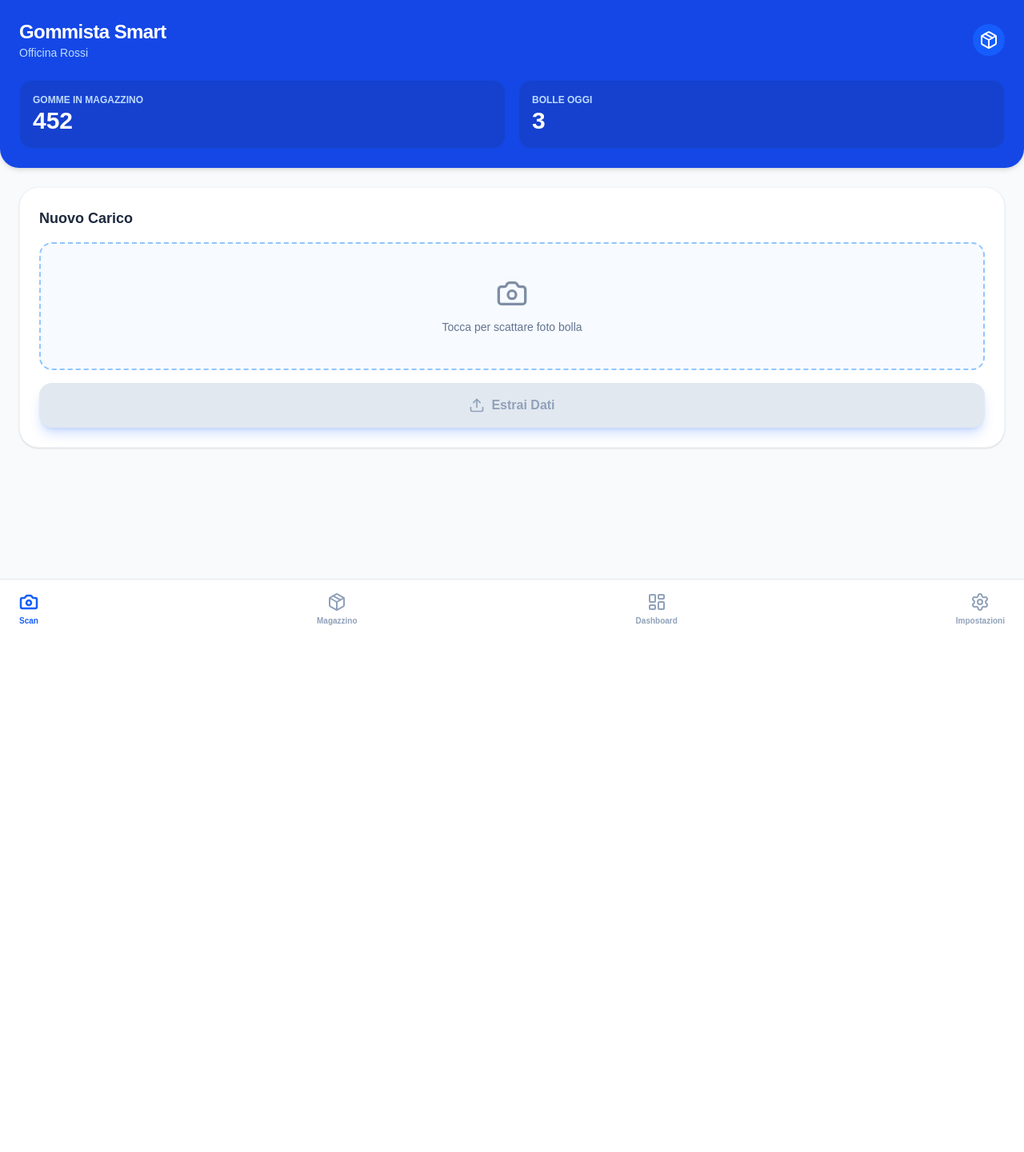
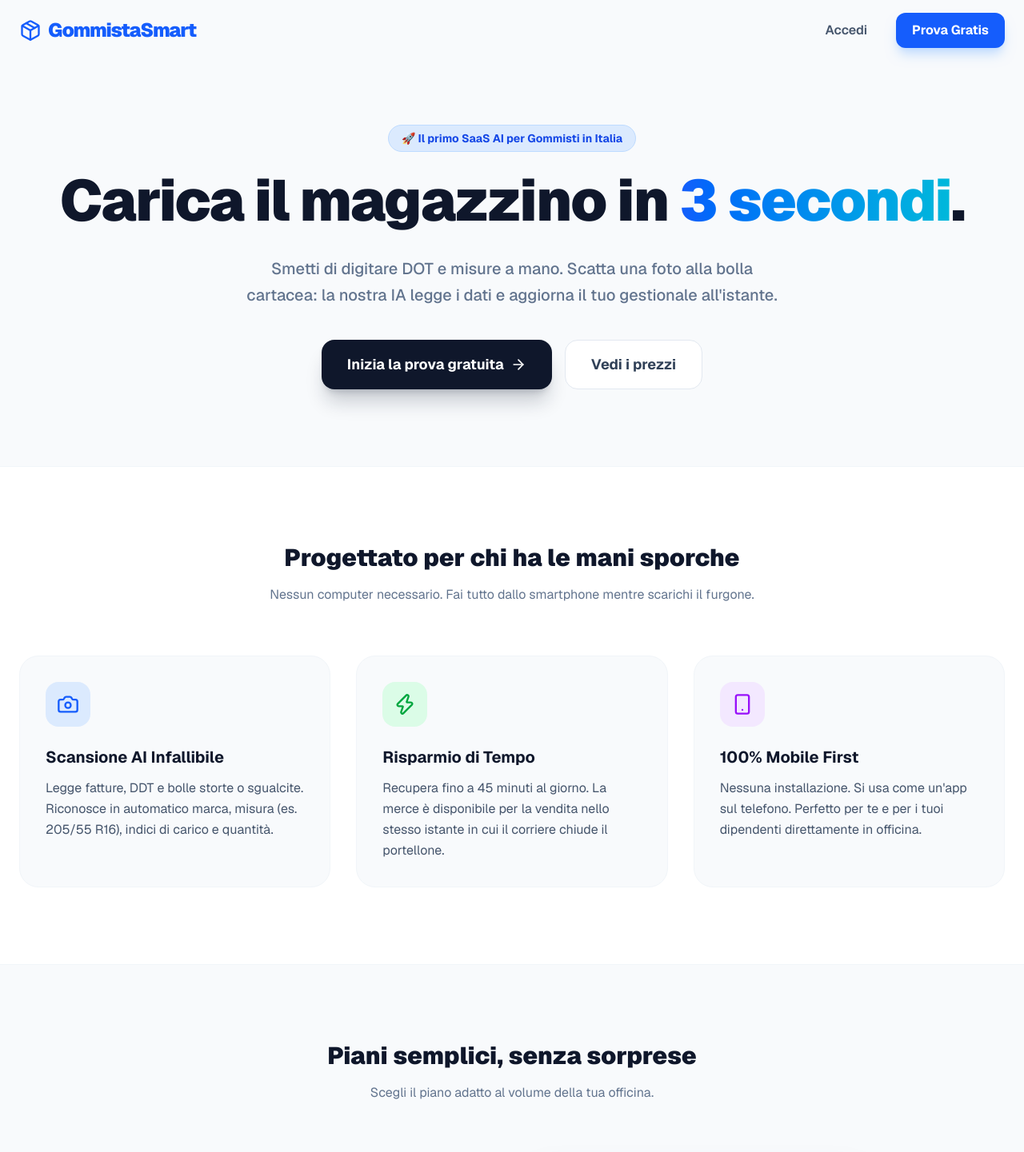
Before and after one commit to KrimZZ/saas-gommisti, a Next.js app: page / in a window 1280 px wide. Shown: the top 1441 px of the page at 80% size. Before the commit the page ends 800 px from the top, so only its background shows below. Built offline with nearby package versions, Linux system fonts and the light colour scheme.

Commit message:
Aggiunta Landing Page e routing

```diff
--- a/app/page.tsx
+++ b/app/page.tsx
@@ -1,167 +1,142 @@
-'use client';
+import Link from 'next/link';
+import { Camera, Zap, Smartphone, CheckCircle, ArrowRight, Package } from 'lucide-react';
 
-import { useState } from 'react';
-import { Camera, Upload, Package, LayoutDashboard, Settings, Loader2, CheckCircle2 } from 'lucide-react';
+export default function LandingPage() {
+  return (
+    <div className="min-h-screen bg-slate-50 font-sans selection:bg-blue-200 text-slate-900">
+      {/* Navbar Pubblica */}
+      <nav className="container mx-auto px-6 py-4 flex justify-between items-center">
+        <div className="flex items-center gap-2 text-blue-600 font-black text-2xl tracking-tighter">
+          <Package size={28} />
+          GommistaSmart
+        </div>
+        <div className="flex gap-4">
+          <Link href="/login" className="px-5 py-2.5 text-slate-600 font-semibold hover:text-blue-600 transition">
+            Accedi
+          </Link>
+          <Link href="/login" className="px-5 py-2.5 bg-blue-600 text-white font-bold rounded-xl shadow-lg shadow-blue-200 hover:bg-blue-700 hover:-translate-y-0.5 transition-all">
+            Prova Gratis
+          </Link>
+        </div>
+      </nav>
 
-export default function Home() {
-  const [file, setFile] = useState<File | null>(null);
-  const [loading, setLoading] = useState(false);
-  const [risultatoDati, setRisultatoDati] = useState<any>(null);
-
-  const handleFileChange = (e: React.ChangeEvent<HTMLInputElement>) => {
-    if (e.target.files && e.target.files[0]) {
-      setFile(e.target.files[0]);
-      setRisultatoDati(null);
-    }
-  };
-
-  const handleScan = async () => {
-    if (!file) return;
-    setLoading(true);
-    setRisultatoDati(null);
-
-    try {
-      const formData = new FormData();
-      formData.append('document', file);
-
-      const response = await fetch('/api/scan', {
-        method: 'POST',
-        body: formData,
-      });
-
-      const data = await response.json();
-
-      if (data.success) {
-        setRisultatoDati(data.data.pneumatici);
-      } else {
-        alert("Errore: " + data.error);
-      }
-    } catch (error) {
-      alert("Errore di connessione al server.");
-    } finally {
-      setLoading(false);
-    }
-  };
-
-  return (
-    <div className="min-h-screen bg-slate-50 flex flex-col pb-20">
-      {/* Header */}
-      <header className="bg-blue-700 text-white p-6 rounded-b-3xl shadow-md">
-        <div className="flex justify-between items-center mb-4">
-          <div>
-            <h1 className="text-2xl font-bold tracking-tight">Gommista Smart</h1>
-            <p className="text-blue-200 text-sm">Officina Rossi</p>
-          </div>
-          <div className="bg-blue-600 p-2 rounded-full">
-            <Package size={24} />
-          </div>
+      {/* Hero Section */}
+      <header className="container mx-auto px-6 pt-20 pb-24 text-center">
+        <div className="inline-block mb-4 px-4 py-1.5 bg-blue-100 text-blue-700 font-bold rounded-full text-sm border border-blue-200">
+          🚀 Il primo SaaS AI per Gommisti in Italia
         </div>
-
-        {/* Statistiche Rapide */}
-        <div className="grid grid-cols-2 gap-4 mt-6">
-          <div className="bg-blue-800/50 p-4 rounded-2xl backdrop-blur-sm border border-blue-600/30">
-            <p className="text-blue-200 text-xs font-semibold uppercase">Gomme in Magazzino</p>
-            <p className="text-3xl font-black">452</p>
-          </div>
-          <div className="bg-blue-800/50 p-4 rounded-2xl backdrop-blur-sm border border-blue-600/30">
-            <p className="text-blue-200 text-xs font-semibold uppercase">Bolle Oggi</p>
-            <p className="text-3xl font-black">3</p>
-          </div>
+        <h1 className="text-5xl md:text-7xl font-black text-slate-900 mb-6 tracking-tight leading-tight">
+          Carica il magazzino in <span className="text-transparent bg-clip-text bg-gradient-to-r from-blue-600 to-cyan-500">3 secondi</span>.
+        </h1>
+        <p className="text-xl text-slate-500 mb-10 max-w-2xl mx-auto font-medium leading-relaxed">
+          Smetti di digitare DOT e misure a mano. Scatta una foto alla bolla cartacea: la nostra IA legge i dati e aggiorna il tuo gestionale all'istante.
+        </p>
+        <div className="flex flex-col sm:flex-row justify-center gap-4">
+          <Link href="/login" className="px-8 py-4 bg-slate-900 text-white font-bold rounded-2xl hover:bg-slate-800 transition-all text-lg flex items-center justify-center gap-2 shadow-xl shadow-slate-900/20 hover:-translate-y-1">
+            Inizia la prova gratuita <ArrowRight size={20} />
+          </Link>
+          <a href="#pricing" className="px-8 py-4 bg-white text-slate-700 font-bold rounded-2xl hover:bg-slate-50 transition-all border border-slate-200 text-lg flex items-center justify-center">
+            Vedi i prezzi
+          </a>
         </div>
       </header>
 
-      {/* Area Principale - Scansione */}
-      <main className="flex-1 p-6 flex flex-col gap-6">
-        <div className="bg-white rounded-3xl p-6 shadow-sm border border-slate-100">
-          <h2 className="text-lg font-bold text-slate-800 mb-4">Nuovo Carico</h2>
+      {/* Features (Benefici) */}
+      <section className="bg-white py-24 border-y border-slate-100">
+        <div className="container mx-auto px-6">
+          <div className="text-center mb-16">
+            <h2 className="text-3xl font-black text-slate-900 mb-4">Progettato per chi ha le mani sporche</h2>
+            <p className="text-slate-500">Nessun computer necessario. Fai tutto dallo smartphone mentre scarichi il furgone.</p>
+          </div>
 
-          <label className="flex flex-col items-center justify-center w-full h-40 border-2 border-dashed border-blue-300 bg-blue-50/50 rounded-2xl cursor-pointer hover:bg-blue-50 transition-colors group">
-            <input
-              type="file"
-              accept="image/*;capture=camera"
-              className="hidden"
-              onChange={handleFileChange}
-            />
-            {file ? (
-              <div className="flex flex-col items-center text-blue-600">
-                <CheckCircle2 size={32} className="mb-2 text-green-500" />
-                <span className="font-medium px-4 text-center truncate w-full">{file.name}</span>
+          <div className="grid md:grid-cols-3 gap-8">
+            <div className="bg-slate-50 p-8 rounded-3xl border border-slate-100">
+              <div className="bg-blue-100 w-14 h-14 rounded-2xl flex items-center justify-center text-blue-600 mb-6">
+                <Camera size={28} />
               </div>
-            ) : (
-              <div className="flex flex-col items-center text-slate-500 group-hover:text-blue-500 transition-colors">
-                <Camera size={40} className="mb-3 opacity-80" />
-                <span className="font-medium text-sm">Tocca per scattare foto bolla</span>
+              <h3 className="text-xl font-bold mb-3">Scansione AI Infallibile</h3>
+              <p className="text-slate-600 leading-relaxed">
+                Legge fatture, DDT e bolle storte o sgualcite. Riconosce in automatico marca, misura (es. 205/55 R16), indici di carico e quantità.
+              </p>
+            </div>
+
+            <div className="bg-slate-50 p-8 rounded-3xl border border-slate-100">
+              <div className="bg-green-100 w-14 h-14 rounded-2xl flex items-center justify-center text-green-600 mb-6">
+                <Zap size={28} />
               </div>
-            )}
-          </label>
+              <h3 className="text-xl font-bold mb-3">Risparmio di Tempo</h3>
+              <p className="text-slate-600 leading-relaxed">
+                Recupera fino a 45 minuti al giorno. La merce è disponibile per la vendita nello stesso istante in cui il corriere chiude il portellone.
+              </p>
+            </div>
 
-          <button
-            onClick={handleScan}
-            disabled={!file || loading}
-            className="mt-4 w-full bg-blue-600 text-white font-bold py-4 rounded-2xl disabled:bg-slate-200 disabled:text-slate-400 disabled:cursor-not-allowed transition-all active:scale-[0.98] flex items-center justify-center gap-2 shadow-lg shadow-blue-600/20"
-          >
-            {loading ? (
-              <>
-                <Loader2 size={20} className="animate-spin" />
-                Analisi in corso...
-              </>
-            ) : (
-              <>
-                <Upload size={20} />
-                Estrai Dati
-              </>
-            )}
-          </button>
+            <div className="bg-slate-50 p-8 rounded-3xl border border-slate-100">
+              <div className="bg-purple-100 w-14 h-14 rounded-2xl flex items-center justify-center text-purple-600 mb-6">
+                <Smartphone size={28} />
+              </div>
+              <h3 className="text-xl font-bold mb-3">100% Mobile First</h3>
+              <p className="text-slate-600 leading-relaxed">
+                Nessuna installazione. Si usa come un'app sul telefono. Perfetto per te e per i tuoi dipendenti direttamente in officina.
+              </p>
+            </div>
+          </div>
+        </div>
+      </section>
+
+      {/* Pricing Section */}
+      <section id="pricing" className="py-24 container mx-auto px-6">
+        <div className="text-center mb-16">
+          <h2 className="text-3xl font-black text-slate-900 mb-4">Piani semplici, senza sorprese</h2>
+          <p className="text-slate-500">Scegli il piano adatto al volume della tua officina.</p>
         </div>
 
-        {/* Risultati dell'IA */}
-        {risultatoDati && (
-          <div className="bg-white rounded-3xl p-6 shadow-sm border border-slate-100 animate-in slide-in-from-bottom-4 fade-in duration-300">
-            <h3 className="font-bold text-slate-800 mb-4 flex items-center gap-2">
-              <CheckCircle2 size={20} className="text-green-500" />
-              Gomme Rilevate
-            </h3>
-            <div className="space-y-3">
-              {risultatoDati.map((gomma: any, index: number) => (
-                <div key={index} className="bg-slate-50 p-4 rounded-2xl border border-slate-100 flex justify-between items-center">
-                  <div>
-                    <p className="font-bold text-slate-900">{gomma.brand} <span className="text-blue-600">{gomma.misura}</span></p>
-                    <p className="text-xs text-slate-500 mt-1 font-medium">Indici: {gomma.indici} {gomma.prezzo_unitario ? `• €${gomma.prezzo_unitario}` : ''}</p>
-                  </div>
-                  <div className="bg-blue-100 text-blue-700 font-bold px-4 py-2 rounded-xl text-lg">
-                    x{gomma.quantita}
-                  </div>
-                </div>
-              ))}
+        <div className="grid md:grid-cols-2 gap-8 max-w-4xl mx-auto">
+          {/* Free Tier */}
+          <div className="bg-white p-8 rounded-3xl border border-slate-200 flex flex-col">
+            <h3 className="text-2xl font-bold text-slate-900 mb-2">Basic</h3>
+            <p className="text-slate-500 mb-6">Per piccole officine che vogliono testare l'IA.</p>
+            <div className="mb-8">
+              <span className="text-5xl font-black">€0</span>
+              <span className="text-slate-500 font-medium">/mese</span>
             </div>
+            <ul className="space-y-4 mb-8 flex-1">
+              <li className="flex items-center gap-3 font-medium"><CheckCircle className="text-green-500" size={20}/> 10 Scansioni AI al mese</li>
+              <li className="flex items-center gap-3 font-medium"><CheckCircle className="text-green-500" size={20}/> Magazzino virtuale base</li>
+              <li className="flex items-center gap-3 font-medium"><CheckCircle className="text-green-500" size={20}/> 1 Utente (Admin)</li>
+            </ul>
+            <Link href="/login" className="w-full block text-center py-4 rounded-xl font-bold bg-blue-50 text-blue-700 hover:bg-blue-100 transition">
+              Inizia Gratis
+            </Link>
+          </div>
 
-            {/* Pulsante di salvataggio futuro */}
-            <button className="mt-6 w-full bg-slate-900 text-white font-bold py-4 rounded-2xl active:scale-[0.98] transition-all">
-              Conferma e Salva in Magazzino
-            </button>
+          {/* Pro Tier */}
+          <div className="bg-slate-900 p-8 rounded-3xl border border-slate-800 flex flex-col text-white shadow-2xl shadow-blue-900/20 relative overflow-hidden">
+            <div className="absolute top-0 right-0 bg-blue-600 text-xs font-black px-4 py-1 rounded-bl-xl uppercase tracking-wider">
+              Più Scelto
+            </div>
+            <h3 className="text-2xl font-bold mb-2">Officina Pro</h3>
+            <p className="text-slate-400 mb-6">Tutta la potenza per gestire carichi continui.</p>
+            <div className="mb-8">
+              <span className="text-5xl font-black">€29</span>
+              <span className="text-slate-400 font-medium">/mese</span>
+            </div>
+            <ul className="space-y-4 mb-8 flex-1">
+              <li className="flex items-center gap-3 font-medium"><CheckCircle className="text-blue-400" size={20}/> Scansioni AI <span className="font-bold text-white">Illimitate</span></li>
+              <li className="flex items-center gap-3 font-medium"><CheckCircle className="text-blue-400" size={20}/> Gestione deposito stagionale</li>
+              <li className="flex items-center gap-3 font-medium"><CheckCircle className="text-blue-400" size={20}/> Utenti illimitati per i dipendenti</li>
+              <li className="flex items-center gap-3 font-medium"><CheckCircle className="text-blue-400" size={20}/> Esportazione per il commercialista</li>
+            </ul>
+            <Link href="/login" className="w-full block text-center py-4 rounded-xl font-bold bg-blue-600 hover:bg-blue-500 transition shadow-lg shadow-blue-600/30">
+              Attiva Abbonamento Pro
+            </Link>
           </div>
-        )}
-      </main>
+        </div>
+      </section>
 
-      {/* Bottom Navigation Bar (Mobile) */}
-      <nav className="fixed bottom-0 w-full bg-white border-t border-slate-200 px-6 py-4 flex justify-between items-center pb-safe">
-        <button className="flex flex-col items-center text-blue-600">
-          <Camera size={24} strokeWidth={2.5} />
-          <span className="text-[10px] font-bold mt-1">Scan</span>
-        </button>
-        <button className="flex flex-col items-center text-slate-400 hover:text-slate-600 transition-colors">
-          <Package size={24} />
-          <span className="text-[10px] font-bold mt-1">Magazzino</span>
-        </button>
-        <button className="flex flex-col items-center text-slate-400 hover:text-slate-600 transition-colors">
-          <LayoutDashboard size={24} />
-          <span className="text-[10px] font-bold mt-1">Dashboard</span>
-        </button>
-        <button className="flex flex-col items-center text-slate-400 hover:text-slate-600 transition-colors">
-          <Settings size={24} />
-          <span className="text-[10px] font-bold mt-1">Impostazioni</span>
-        </button>
-      </nav>
+      {/* Footer minimal */}
+      <footer className="border-t border-slate-200 bg-white py-8 text-center text-slate-500 text-sm">
+        <p>© 2026 GommistaSmart SaaS. Tutti i diritti riservati.</p>
+      </footer>
     </div>
   );
 }
```
Also changed, not shown: app/dashboard/page.tsx (added, +167 -0 lines), proxy.ts (+7 -5 lines).
